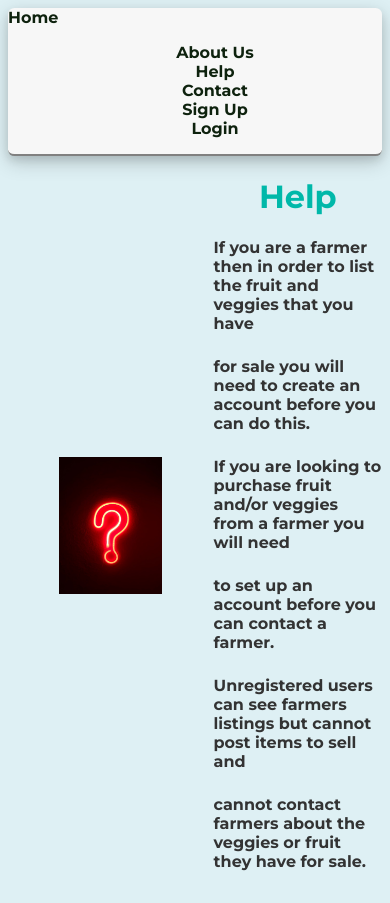
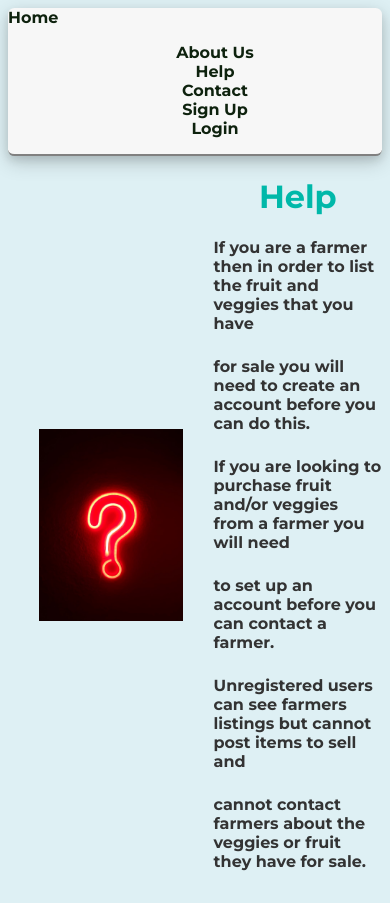
Before and after one commit to chingu-voyages/v46-tier3-team-33, a React (Vite) app in the folder frontend/: page /Help in a window 390 px wide. Built offline with nearby package versions, Linux system fonts and the light colour scheme; no server answers; a web font is replaced by a local one.

Commit message:
Adjusted the width of .help-image to 70% within a media query for medium screens (up to 1024 pixels) to optimize the layout.

```diff
--- a/frontend/src/components/Pages/help/help.css
+++ b/frontend/src/components/Pages/help/help.css
@@ -1,5 +1,5 @@
 .container {
-    padding:20px;
+  padding: 20px;
   display: flex;
   flex-direction: column;
   align-items: center;
@@ -10,7 +10,6 @@
   display: flex;
   align-items: center;
   justify-content: center;
-
 }
 
 .help-image {
@@ -20,3 +19,9 @@
   height: auto;
   width: 50%;
 }
+
+@media screen and (max-width: 1024px) {
+  .help-image {
+    width: 70%;
+  }
+}
```
Lines whose indentation alone changed are shown as unchanged.
